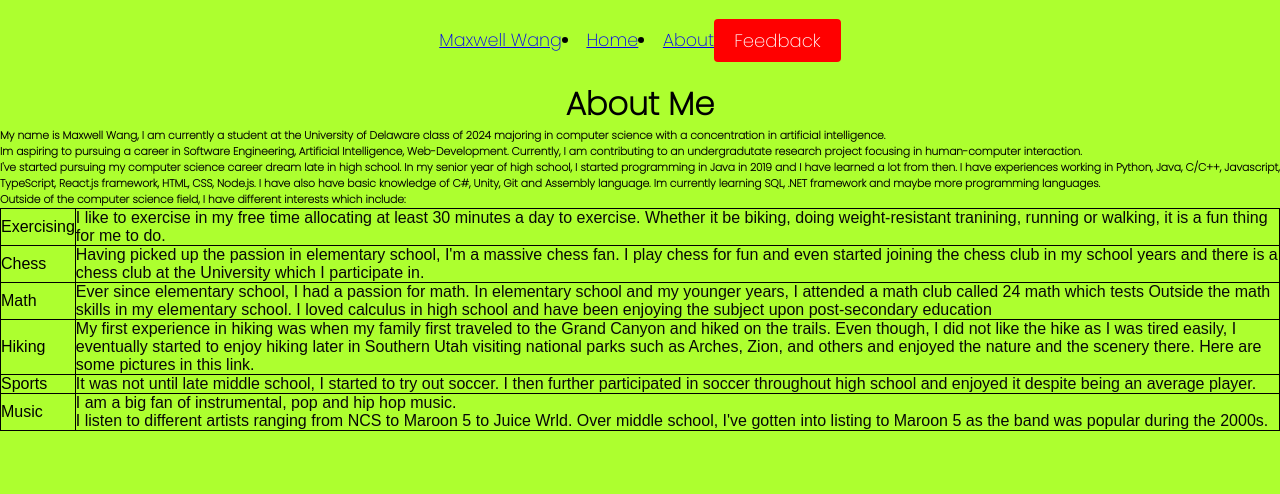
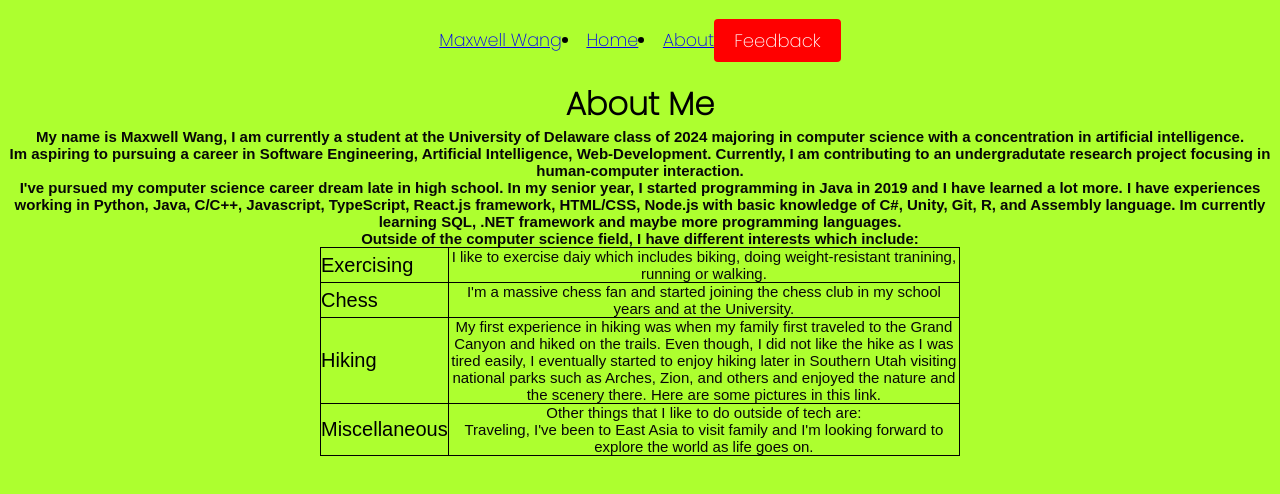
Before and after one commit to mwang840/MaxWang, a React (Create React App) app: page /about in a window 1280 px wide. Shown: the top 494 px of the page. Built offline with nearby package versions, Linux system fonts and the light colour scheme.

Commit message:
fixed table dividers and centered text, will make it look pretty

```diff
--- a/src/Pages/About.css
+++ b/src/Pages/About.css
@@ -2,18 +2,28 @@ title{
     color:gray;
 }
 
-p{
+h6{
     color: rgb(7,7,7);
+    font-family: Arial, Helvetica, sans-serif;
+    font-size: 15px;
+    text-align:center;
+}
+
+table.center{
+    margin-left: auto;
+    margin-right: auto;
 }
 
 table{
     border-collapse: collapse;
     border: 1px solid black;
+    width: 50%;
 }
 
 table td{
     border: 1px solid black;
     font-family: Arial, Helvetica, sans-serif;
+    font-size:20px;
     border-left: 1px solid #000;
     border-right: 1px solid #000;
 }
@@ -21,14 +31,16 @@ table td{
 table tr{
     border: 1px solid black;
     border-left: 1px solid #000;
-   border-right: 1px solid #000;
+    border-right: 1px solid #000;
     font-family: Arial, Helvetica, sans-serif;
 }
 
 
 p{
     font-family: Arial, Helvetica, sans-serif;
-    text-align: left;
+    text-align: center;
+    color: rgb(7,7,7);
+    font-size: 15px;
 }
 
 body{
--- a/src/Pages/About.js
+++ b/src/Pages/About.js
@@ -1,6 +1,6 @@
 import React from "react";
 import './About.css';
-
+//import max from "../assets/MaxWang.JPG"
 
 function About(){
     return (<div>
@@ -11,53 +11,44 @@ function About(){
             <h6>Im aspiring to pursuing a career in Software Engineering, Artificial Intelligence,
                 Web-Development. Currently, I am contributing to an undergradutate research project focusing in human-computer interaction.
             </h6>
-            <h6>I've started pursuing my computer science career dream late in high school. In my senior year of high school, I started programming in Java in 2019 and I have learned
-                a lot from then. I have experiences working in Python, Java, C/C++, Javascript, TypeScript, React.js framework, HTML, CSS, Node.js. I have also have basic knowledge of C#, Unity, Git
-                and Assembly language. Im currently learning SQL, .NET framework and maybe more programming languages.
+            <h6>I've pursued my computer science career dream late in high school. In my senior year, I started programming in Java in 2019 and I have learned
+                a lot more. I have experiences working in Python, Java, C/C++, Javascript, TypeScript, React.js framework, HTML/CSS, Node.js with basic knowledge of C#, Unity, Git,
+               R, and Assembly language. Im currently learning SQL, .NET framework and maybe more programming languages.
             </h6>
             <h6>
                 Outside of the computer science field, I have different interests which include:
             </h6>
-            <table class="table">
+            <table class="center">
                 <tr>
                     <td>Exercising</td>
-                    <td> <p>I like to exercise in my free time allocating at least 30 minutes a day to exercise.
-                        Whether it be biking, doing weight-resistant tranining, running or walking, it is a fun thing for me to do.</p>
+                    <td>
+                        <p>I like to exercise daiy which includes biking, doing weight-resistant tranining, running or walking.
+                        </p>
                     </td>
                 </tr>
 
                 <tr>
                 <td>Chess</td>
-                    <td> <p>Having picked up the passion in elementary school, I'm a massive chess fan.
-                        I play chess for fun and even started joining the chess club in my school years and there is a chess club at the University which I participate in.</p>
+                    <td>
+                        <p> I'm a massive chess fan and started joining the chess club in my school years and at the University.
+                        </p>
                     </td>
                 </tr>
-
                 <tr>
-                    <td>Math</td>
-                    <td><p>Ever since elementary school, I had a passion for math. In elementary school and my younger years, I attended a math club called 24 math which tests Outside
-                        the math skills in my elementary school. I loved calculus in high school and have been enjoying the subject upon post-secondary education</p>
+                    <td>Hiking</td>
+                    <td><p>My first experience in hiking was when my family first traveled to the Grand Canyon and hiked on the trails.
+                        Even though, I did not like the hike as I was tired easily, I eventually started to enjoy hiking later in Southern Utah visiting national parks such as Arches, Zion, and others and enjoyed the nature and the scenery there.
+                        Here are some pictures in this link.</p>
                     </td>
                 </tr>
-
                 <tr>
-                    <td>Hiking</td>
-                    <td><p>My first experience in hiking was when my family first traveled to the Grand Canyon and hiked on the trails. Even though, I did not like the hike as I was tired easily, I eventually started to enjoy hiking later in Southern Utah visiting national parks such as Arches, Zion, and others and enjoyed the nature and the scenery there. Here are some pictures in this link.</p></td>
-                </tr>
-
-                <tr>
-                    <td>Sports</td>
-                    <td><p>It was not until late middle school, I started to try out soccer. I then further participated in soccer throughout high school and enjoyed it despite being an average player.</p>
-
+                    <td>Miscellaneous</td>
+                    <td>
+                        <p>Other things that I like to do outside of tech are: </p>
+                        <ul>
+                            <p>Traveling, I've been to East Asia to visit family and I'm looking forward to explore the world as life goes on.</p>
+                        </ul>
                     </td>
-                </tr>
-
-                <tr>
-                    <td>Music</td>
-                    <td>
-                        <p>I am a big fan of instrumental, pop and hip hop music.</p>
-                        <p>I listen to different artists ranging from NCS to Maroon 5 to Juice Wrld. Over middle school, I've gotten into listing to Maroon 5 as the band was popular during the 2000s. </p>
-                         </td>
                 </tr>
             </table>
     </div>);
```
